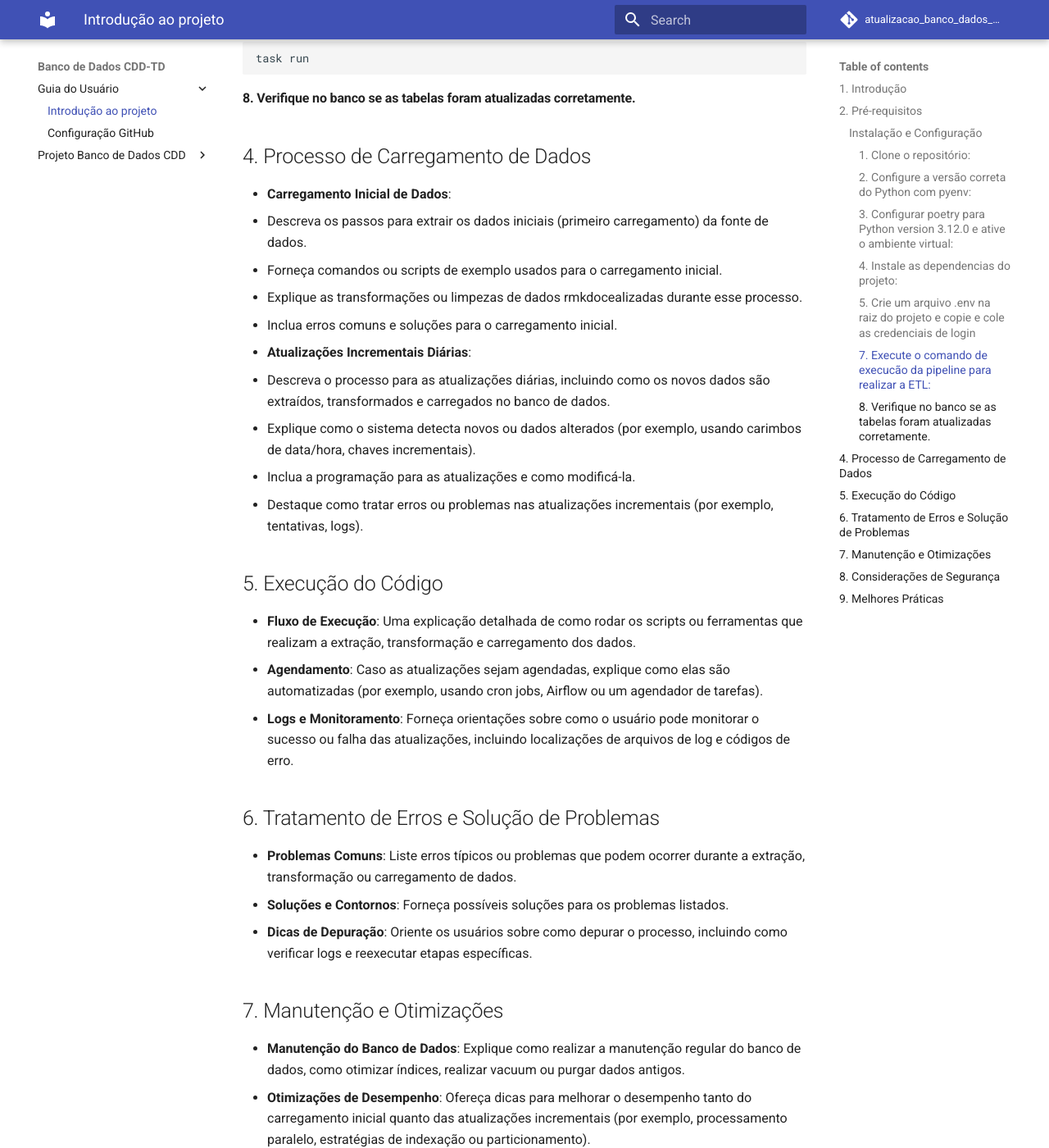
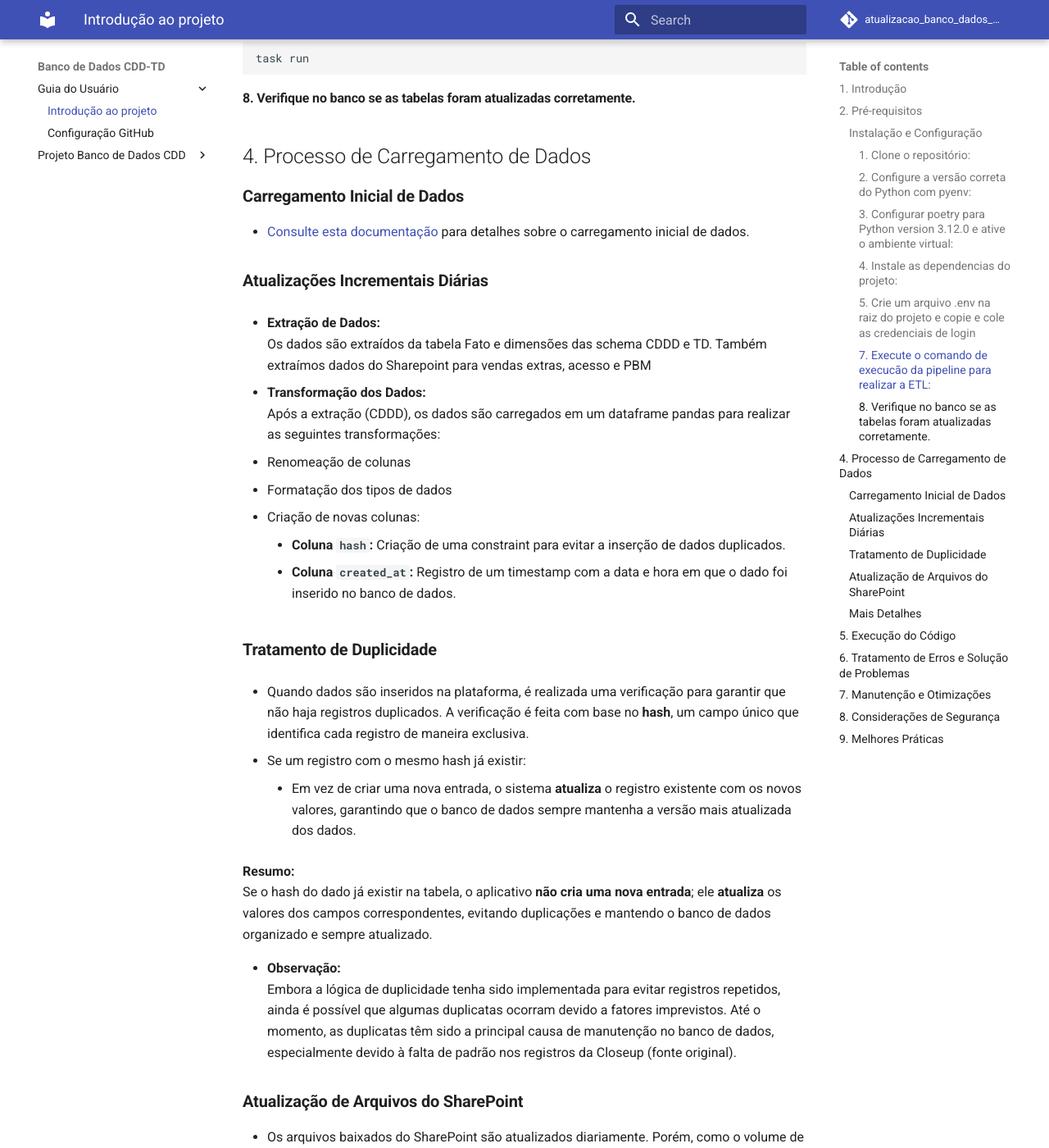
Before and after one commit to easelabs-bianalytics/documentacao_banco_dados_cdd, an MkDocs documentation site: the page built from docs/index.md, in a window 1280 px wide and 1400 px high, scrolled down 2652 px. Shown: the whole window at 82% size. Built offline with MkDocs 1.6.1 and Material for MkDocs 9.7.7, drawn with Linux system fonts in a browser that asks for light colours; comment, search, counter and statistics services are not loaded; some of the changed text lies outside the part shown.

Commit message:
Atualização do Guia do Usuário

```diff
--- a/docs/index.md
+++ b/docs/index.md
@@ -103,17 +103,39 @@ task run
 
 
 ## 4. Processo de Carregamento de Dados
-- **Carregamento Inicial de Dados**:
-  - Descreva os passos para extrair os dados iniciais (primeiro carregamento) da fonte de dados.
-  - Forneça comandos ou scripts de exemplo usados para o carregamento inicial.
-  - Explique as transformações ou limpezas de dados rmkdocealizadas durante esse processo.
-  - Inclua erros comuns e soluções para o carregamento inicial.
 
-- **Atualizações Incrementais Diárias**:
-  - Descreva o processo para as atualizações diárias, incluindo como os novos dados são extraídos, transformados e carregados no banco de dados.
-  - Explique como o sistema detecta novos ou dados alterados (por exemplo, usando carimbos de data/hora, chaves incrementais).
-  - Inclua a programação para as atualizações e como modificá-la.
-  - Destaque como tratar erros ou problemas nas atualizações incrementais (por exemplo, tentativas, logs).
+### **Carregamento Inicial de Dados**
+- [Consulte esta documentação](carregamento_dados.md) para detalhes sobre o carregamento inicial de dados.
+
+### **Atualizações Incrementais Diárias**
+- **Extração de Dados:**
+  Os dados são extraídos da tabela Fato e dimensões das schema CDDD e TD. Também extraímos dados do Sharepoint para vendas extras, acesso e PBM
+
+- **Transformação dos Dados:**
+  Após a extração (CDDD), os dados são carregados em um dataframe pandas para realizar as seguintes transformações:
+  - Renomeação de colunas
+  - Formatação dos tipos de dados
+  - Criação de novas colunas:
+    - **Coluna `hash`:** Criação de uma constraint para evitar a inserção de dados duplicados.
+    - **Coluna `created_at`:** Registro de um timestamp com a data e hora em que o dado foi inserido no banco de dados.
+
+### **Tratamento de Duplicidade**
+  - Quando dados são inseridos na plataforma, é realizada uma verificação para garantir que não haja registros duplicados. A verificação é feita com base no **hash**, um campo único que identifica cada registro de maneira exclusiva.
+
+  - Se um registro com o mesmo hash já existir:
+    - Em vez de criar uma nova entrada, o sistema **atualiza** o registro existente com os novos valores, garantindo que o banco de dados sempre mantenha a versão mais atualizada dos dados.
+
+  **Resumo:**
+  Se o hash do dado já existir na tabela, o aplicativo **não cria uma nova entrada**; ele **atualiza** os valores dos campos correspondentes, evitando duplicações e mantendo o banco de dados organizado e sempre atualizado.
+
+- **Observação:**
+  Embora a lógica de duplicidade tenha sido implementada para evitar registros repetidos, ainda é possível que algumas duplicatas ocorram devido a fatores imprevistos. Até o momento, as duplicatas têm sido a principal causa de manutenção no banco de dados, especialmente devido à falta de padrão nos registros da Closeup (fonte original).
+
+### **Atualização de Arquivos do SharePoint**
+- Os arquivos baixados do SharePoint são atualizados diariamente. Porém, como o volume de dados é baixo, não é aplicada nenhuma lógica de duplicidade nesses arquivos. Em vez disso, as tabelas são simplesmente substituídas pelas versões mais recentes.
+
+### **Mais Detalhes**
+- Para informações adicionais sobre os aspectos técnicos das atualizações diárias, consulte a seção **Pipeline** nesta documentação, começando [por aqui](update_fato_cdd.md).
 
 ## 5. Execução do Código
 - **Fluxo de Execução**: Uma explicação detalhada de como rodar os scripts ou ferramentas que realizam a extração, transformação e carregamento dos dados.
```
Also changed, not shown: docs/carregamento_dados.md (added, +1 -0 lines).
